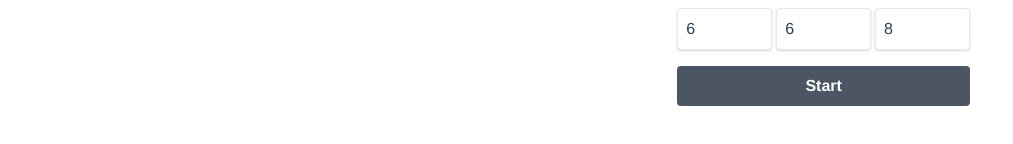
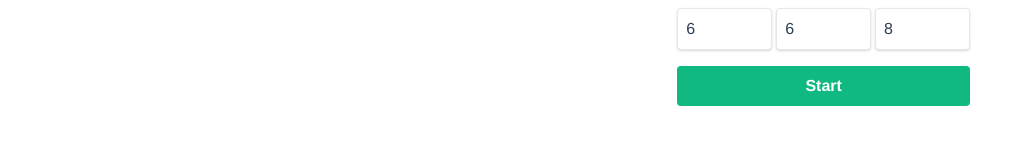
Before and after one commit to NekoBeaf/grid-puzzle, a Vue app: page / in a window 1280 px wide. Shown: the part 330-474 px from the top of the page, without its empty margins (133-1146 px from the left). Built offline with nearby package versions, Linux system fonts and the light colour scheme.

Commit message:
modeパネルで選択した難易度でパズル作成

```diff
--- a/src/components/Mode.vue
+++ b/src/components/Mode.vue
@@ -3,8 +3,11 @@
     <div
       v-for="mode in modes"
       :key="mode"
-      class="bg-gray-600 hover:bg-blue-700 text-white font-bold py-2 px-4 m-3 rounded cursor-pointer"
-      :class="{ 'bg-blue-700': isSelectedMode(mode) }"
+      class="bg-gray-600 text-white font-bold py-2 px-4 m-3 rounded"
+      :class="[
+        isSelectedMode(mode) ? 'bg-blue-700' : '',
+        status !== 'running' ? 'cursor-pointer hover:bg-blue-700' : '',
+      ]"
       @click="changeMode(mode)"
     >
       {{ mode }}
@@ -30,28 +33,35 @@
       <input
         class="shadow border rounded my-1 py-2 px-2 focus:outline-none"
         type="number"
+        min="1"
         v-model="custom.cols"
         placeholder="4"
       />
       <input
         class="shadow border rounded my-1 py-2 px-2 focus:outline-none"
         type="number"
+        min="1"
         v-model="custom.rows"
         placeholder="4"
       />
       <input
         class="shadow border rounded my-1 py-2 px-2 focus:outline-none"
         type="number"
+        min="1"
         v-model="custom.divs"
         placeholder="4"
       />
     </div>
     <div
-      class="bg-gray-600 hover:bg-blue-700 text-white font-bold
+      class="bg-gray-600 text-white font-bold
              py-2 px-4 m-3 rounded cursor-pointer"
-      @click="start"
+      :class="[
+        status === 'ready' ? 'bg-green-500 hover:bg-green-700' : '',
+        status === 'running' ? 'bg-red-500 hover:bg-red-700' : '',
+      ]"
+      @click="run"
     >
-      Start
+      {{ runButtonLabel }}
     </div>
   </div>
 </template>
@@ -81,6 +91,7 @@ export default {
   },
   data() {
     return {
+      status: "ready",
       modes: ["easy", "normal", "hard", "custom"],
       mode: "normal",
       customParams: ["cols", "rows", "divs"],
@@ -93,6 +104,9 @@ export default {
   },
   methods: {
     changeMode(mode) {
+      if (this.status === "running") {
+        return;
+      }
       this.mode = mode;
       if (MODE_PARAMS[this.mode] !== undefined) {
         this.cols = MODE_PARAMS[this.mode].cols;
@@ -110,12 +124,39 @@ export default {
       }
       return false;
     },
-    start() {
-      this.$emit("start", {
-        cols: Number(this.custom.cols),
-        rows: Number(this.custom.rows),
-        divs: Number(this.custom.divs),
-      });
+    run() {
+      if (this.status === "ready") {
+        this.status = "running";
+        let cols = this.custom.cols;
+        let rows = this.custom.cols;
+        let divs = this.custom.cols;
+        if (MODE_PARAMS[this.mode] !== undefined) {
+          cols = MODE_PARAMS[this.mode].cols;
+          rows = MODE_PARAMS[this.mode].rows;
+          divs = MODE_PARAMS[this.mode].divs;
+        }
+        this.$emit("start", {
+          cols: Number(cols),
+          rows: Number(rows),
+          divs: Number(divs),
+        });
+      } else if (this.status === "running") {
+        this.status = "ready";
+      }
+    },
+  },
+  computed: {
+    runButtonLabel() {
+      if (this.status === "running") {
+        return "Quit";
+      }
+      return "Start";
+    },
+    isReady() {
+      if (this.status === "ready") {
+        return true;
+      }
+      return false;
     },
   },
 };
```
